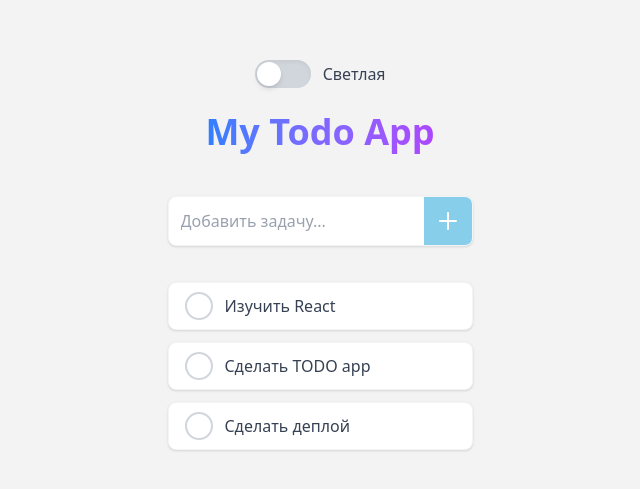
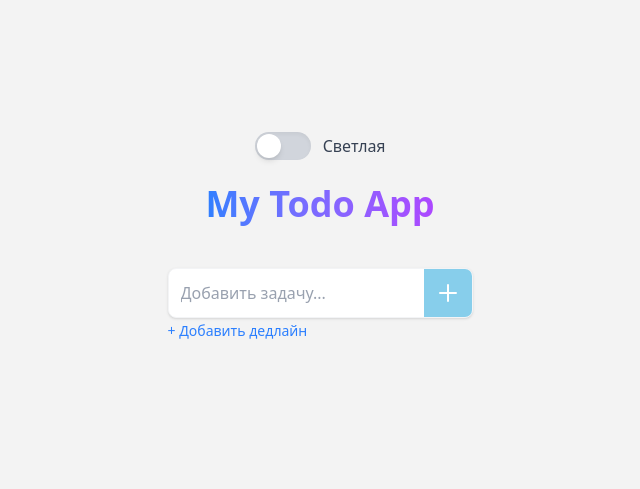
Before and after one commit to ValerySazanovich/todo-app-tailwind-react, a React (Vite) app: page / in a window 1280 px wide. Shown: the part 145-634 px from the top of the page, without its empty margins (320-960 px from the left). Built offline with nearby package versions, Linux system fonts and the light colour scheme.

Commit message:
added deadline block

```diff
--- a/src/App.jsx
+++ b/src/App.jsx
@@ -6,22 +6,34 @@ import { getInitialTheme } from "./helpers/getInitialTheme";
 import { toggleTheme } from "./helpers/toggleTheme";
 
 function App() {
-  const initialTodos = [
-    { id: 1, text: "Изучить React" },
-    { id: 2, text: "Сделать TODO app" },
-    { id: 3, text: "Сделать деплой" },
-  ];
-  const [todos, setTodos] = useState(initialTodos);
+  const [todos, setTodos] = useState([]);
   const [theme, setTheme] = useState(getInitialTheme());
 
-
-
-  const onAdd = (text) => {
+  const onAdd = (text, deadline) => {
     const newTodo = {
       id: Date.now(),
       text,
+      completed: false,
+      createdAt: new Date().toISOString(),
+      deadline: deadline || null,
+      order: todos.lehgth + 1,
     };
     setTodos([...todos, newTodo]);
+  };
+
+  const toggleComplete = (id) => {
+    const todoToUpdate = todos.find((todo) => todo.id === id);
+
+    if (!todoToUpdate) return;
+
+    const updatedTodo = {
+      ...todoToUpdate,
+      completed: !todoToUpdate.completed,
+    };
+
+    const updatedTodos = todos.map((todo) => todo.id === id ? updatedTodo : todo);
+
+    setTodos(updatedTodos);
   };
 
   const onDelete = (id) => {
@@ -33,7 +45,7 @@ function App() {
       data-theme={theme}
       className="flex flex-col min-h-screen justify-center items-center bg-page-light dark:bg-page-dark p-6"
     >
-      <ToggleTheme toggleTheme={() => toggleTheme(setTheme)} theme={theme}/>
+      <ToggleTheme toggleTheme={() => toggleTheme(setTheme)} theme={theme} />
       <div className="mx-auto flex flex-col gap-3">
         <h1 className="text-4xl font-bold text-center text-gray-800 dark:text-white mb-8">
           <span className="bg-clip-text text-transparent bg-gradient-to-r from-blue-500 to-purple-500">
@@ -43,7 +55,12 @@ function App() {
         <AddTodo onAdd={onAdd} />
         <div className="flex flex-col gap-3">
           {todos.map((todo) => (
-            <TodoItem key={todo.id} todo={todo} onDelete={onDelete} />
+            <TodoItem
+              key={todo.id}
+              todo={todo}
+              onDelete={onDelete}
+              onToggleComplete={toggleComplete}
+            />
           ))}
         </div>
       </div>
--- a/src/components/AddTodo.jsx
+++ b/src/components/AddTodo.jsx
@@ -2,12 +2,16 @@ import { useState } from "react";
 
 export function AddTodo({ onAdd }) {
   const [text, setText] = useState("");
+  const [deadline, setDeadline] = useState("");
+  const [showDeadlineInput, setShowDeadlineInput] = useState(false);
 
   const handleSubmit = (e) => {
     e.preventDefault();
     if (text.trim()) {
-      onAdd(text);
+      onAdd(text, deadline);
       setText("");
+      setDeadline("");
+      setShowDeadlineInput("");
     }
   };
 
@@ -41,6 +45,39 @@ export function AddTodo({ onAdd }) {
           </svg>
         </button>
       </div>
+
+      {showDeadlineInput && (
+        <div className="flex items-center gap-2  text-gray-500  mt-2">
+          <input
+            type="datetime-local"
+            value={deadline}
+            onChange={(e) => setDeadline(e.target.value)}
+            className="p-2 border rounded flex-1"
+          />
+          <button
+            type="button"
+            onClick={() => {
+              setDeadline("");
+              setShowDeadlineInput(false);
+            }}
+            className="p-2 hover:text-gray-700 cursor-pointer"
+          >
+            Отмена
+          </button>
+        </div>
+      )}
+
+      {!showDeadlineInput && (
+        <button
+          type="button"
+          onClick={() => {
+            setShowDeadlineInput(true);
+          }}
+          className="self-start text-sm text-blue-500 hover:text-blue-700 cursor-pointer"
+        >
+          + Добавить дедлайн
+        </button>
+      )}
     </form>
   );
 }
--- a/src/components/TodoItem.jsx
+++ b/src/components/TodoItem.jsx
@@ -1,7 +1,8 @@
-import { useState } from "react";
+export const TodoItem = ({ todo, onDelete, onToggleComplete }) => {
+  const handleToggle = () => {
+    onToggleComplete(todo.id);
+  };
 
-export const TodoItem = ({ todo, onDelete }) => {
-  const [isCompleted, setIsCompleted] = useState(false);
   return (
     <div
       className="group flex items-center
@@ -9,9 +10,9 @@ export const TodoItem = ({ todo, onDelete }) => {
     >
       <div className="flex items-center gap-3">
         <button
-          onClick={() => setIsCompleted(!isCompleted)}
+          onClick={handleToggle}
           className={`p-1 rounded-full border-2 ${
-            isCompleted
+            todo.completed
               ? "border-green-500 bg-green-500"
               : "border-gray-300 hover:border-gray-400"
           } transition-colors duration-300 cursor-pointer`}
@@ -19,7 +20,7 @@ export const TodoItem = ({ todo, onDelete }) => {
           <svg
             xmlns="http://www.w3.org/2000/svg"
             className={`h-4 w-4 ${
-              isCompleted ? "text-white" : "text-transparent"
+              todo.completed ? "text-white" : "text-transparent"
             }`}
             fill="none"
             viewBox="0 0 24 24"
@@ -35,13 +36,46 @@ export const TodoItem = ({ todo, onDelete }) => {
         </button>
         <span
           className={`text-1 ${
-            isCompleted
+            todo.completed
               ? "line-through text-gray-400"
               : "text-gray-700 dark:text-gray-300"
           }`}
         >
           {todo.text}
         </span>
+
+        <div className="flex flex-col">
+          <span className="text-xs text-gray-400">
+            Создано:{" "}
+            {new Date(todo.createdAt).toLocaleString("ru-RU", {
+              day: "numeric",
+              month: "long",
+              year: "numeric",
+              hour: "2-digit",
+              minute: "2-digit",
+            })}
+          </span>
+          {todo.deadline && (
+            <span
+              className={`text-xs ${
+                todo.completed
+                  ? "text-gray-400"
+                  : new Date(todo.deadline) < new Date()
+                  ? "text-red-500"
+                  : "text-gray-500"
+              }`}
+            >
+              Сделать до:{" "}
+              {new Date(todo.deadline).toLocaleString("ru-RU", {
+                day: "numeric",
+                month: "long",
+                year: "numeric",
+                hour: "2-digit",
+                minute: "2-digit",
+              })}
+            </span>
+          )}
+        </div>
       </div>
       <button
         onClick={() => onDelete(todo.id)}
```
